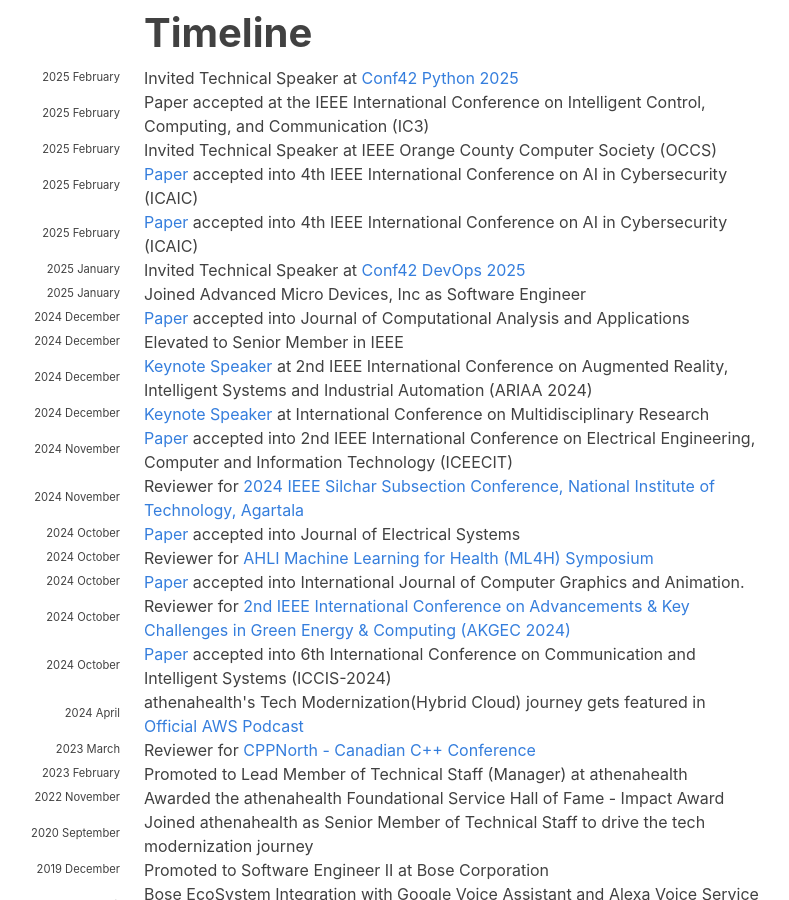
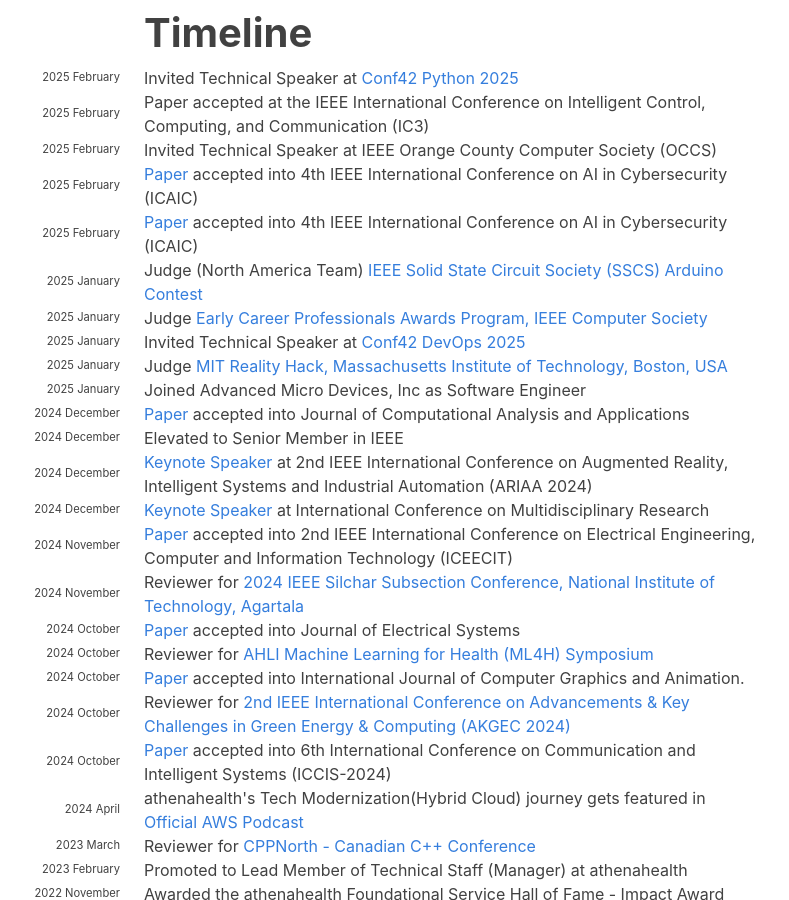
Before and after one commit to hariharanragothaman/hariharanragothaman.github.io, a Jekyll site: the page built from index.md, in a window 1280 px wide and 900 px high, scrolled down 820 px. Shown: the whole window, without its empty margins (188-977 px from the left). Built offline with Jekyll 4.4.1, drawn with Linux system fonts in a browser that asks for light colours; nearby versions of some CDN libraries; some web fonts are replaced.

Commit message:
Polishes and Updates

```diff
--- a/_data/news.yaml
+++ b/_data/news.yaml
@@ -1,3 +1,8 @@
+# For Reviewing - 'month' is when the reviewing activity was done.
+# For Papers - 'month' is when the conference happened for conferences | For Journals when it was accepted.
+# For other events 'month' is exactly when the event occured.
+
+#-------------------------------------------- February --------------------------------------------------------------------
 - year: 2025
   year-extra: February
   description: Invited Technical Speaker at <a href="https://www.conf42.com/Python_2025_Hariharan_Ragothaman_cpp_python_workloads">Conf42 Python 2025</a>
@@ -18,13 +23,31 @@
   year-extra: February
   description: <a href="https://ieeexplore.ieee.org/xpl/conhome/1847104/all-proceedings">Paper</a> accepted into 4th IEEE International Conference on AI in Cybersecurity (ICAIC)
 
+#-------------------------------------------- January --------------------------------------------------------------------
+
+- year: 2025
+  year-extra: January
+  description: Judge (North America Team) <a href="https://www.sscs-arduino-contest.com/our-team">IEEE Solid State Circuit Society (SSCS) Arduino Contest</a>
+
+- year: 2025
+  year-extra: January
+  description: Judge <a href="https://www.computer.org/publications/tech-news/events/computings-top-30-early-career-professionals-2024">Early Career Professionals Awards Program, IEEE Computer Society</a>
+
 - year: 2025
   year-extra: January
   description: Invited Technical Speaker at <a href="https://www.conf42.com/DevOps_2025_Hariharan_Ragothaman_deployments_governance_securely">Conf42 DevOps 2025</a>
 
 - year: 2025
   year-extra: January
+  description: Judge <a href="https://www.mitrealityhack.com/about">MIT Reality Hack, Massachusetts Institute of Technology, Boston, USA</a>
+
+- year: 2025
+  year-extra: January
   description: Joined Advanced Micro Devices, Inc as Software Engineer
+
+#-------------------------------------------- 2025 --------------------------------------------------------------------
+
+#-------------------------------------------- 2024 December -----------------------------------------------------------
 
 - year: 2024
   year-extra: December
@@ -42,6 +65,8 @@
   year-extra: December
   description: <a href="https://icmr-iitm.com/speakers.html">Keynote Speaker</a> at International Conference on Multidisciplinary Research
 
+#-------------------------------------------- 2024 November -----------------------------------------------------------
+
 - year: 2024
   year-extra: November
   description: <a href="https://ieeexplore.ieee.org/xpl/conhome/1848571/all-proceedings">Paper</a> accepted into 2nd IEEE International Conference on Electrical Engineering, Computer and Information Technology (ICEECIT)
@@ -50,6 +75,7 @@
   year-extra: November
   description: Reviewer for <a href="http://ieeesilcon.org.in/">2024 IEEE Silchar Subsection Conference, National Institute of Technology, Agartala</a>
 
+#-------------------------------------------- 2024 October -----------------------------------------------------------
 - year: 2024
   year-extra: October
   description: <a href="https://journal.esrgroups.org/jes/article/view/7210/5288">Paper</a> accepted into Journal of Electrical Systems
@@ -70,9 +96,15 @@
   year-extra: October
   description: <a href="https://scrs.in/conference/iccis2024">Paper</a> accepted into 6th International Conference on Communication and Intelligent Systems (ICCIS-2024)
 
+
 - year: 2024
   year-extra: April
   description: athenahealth's Tech Modernization(Hybrid Cloud) journey gets featured in <a href="https://aws.amazon.com/podcasts/aws-podcast/663-athenahealth-accelerates-hybrid-cloud-journey-with-aws/?podcast-list-wide.sort-by=item.additionalFields.EpisodeNum&podcast-list-wide.sort-order=desc">Official AWS Podcast</a>
+
+
+#-------------------------------------------- 2023 --------------------------------------------------------------------
+
+
 
 - year: 2023
   year-extra: March
@@ -82,13 +114,22 @@
   year-extra: February
   description: Promoted to Lead Member of Technical Staff (Manager) at athenahealth
 
+#-------------------------------------------- 2022 --------------------------------------------------------------------
+
 - year: 2022
   year-extra: November
   description: Awarded the athenahealth Foundational Service Hall of Fame - Impact Award
 
+#-------------------------------------------- 2021 --------------------------------------------------------------------
+
+#-------------------------------------------- 2020 --------------------------------------------------------------------
+
+
 - year: 2020
   year-extra: September
   description: Joined athenahealth as Senior Member of Technical Staff to drive the tech modernization journey
+
+#-------------------------------------------- 2019 --------------------------------------------------------------------
 
 - year: 2019
   year-extra: December
@@ -102,9 +143,16 @@
   year-extra: January
   description: Bose Corporation Exceptional Award for technical contributions and business impact.
 
+#-------------------------------------------- 2018 --------------------------------------------------------------------
+
+#-------------------------------------------- 2017 --------------------------------------------------------------------
+
+
 - year: 2017
   year-extra: November
   description: Invited Technical Speaker at  Bose Technical Conference (BTC-2017)
+
+#-------------------------------------------- 2016 --------------------------------------------------------------------
 
 - year: 2016
   year-extra: November
@@ -114,13 +162,24 @@
   year-extra: April
   description: Bose SoundTouch 10 announced. Featured at <a href="https://www.cnet.com/reviews/bose-soundtouch-10-review/">CNET</a>
 
+#-------------------------------------------- 2015 --------------------------------------------------------------------
+
+
 - year: 2015
   year-extra: July
   description: Joined Bose Corporation as Software Engineer to build the next generation of wireless speakers, headphones and frames
 
+#-------------------------------------------- 2014 --------------------------------------------------------------------
+
+
 - year: 2014
   year-extra: January
   description: Joined as Research Assistant at Center for Communication and Digital Signal Processing, Northeastern University
+
+#-------------------------------------------- 2013 --------------------------------------------------------------------
+
+
+#-------------------------------------------- 2012 --------------------------------------------------------------------
 
 - year: 2012
   year-extra: March
@@ -138,6 +197,8 @@
   year-extra: March
   description: Technical Program Chair for <a href="https://ieeexplore.ieee.org/xpl/conhome/6504611/proceeding">International Conference on Electronic Devices, Systems and Applications (ICEDSA-2012))</a>
 
+#-------------------------------------------- 2011 --------------------------------------------------------------------
+
 - year: 2011
   year-extra: December
   description: Promoted as Projects Director at Electrical Technocrats Association (ETA)
```
